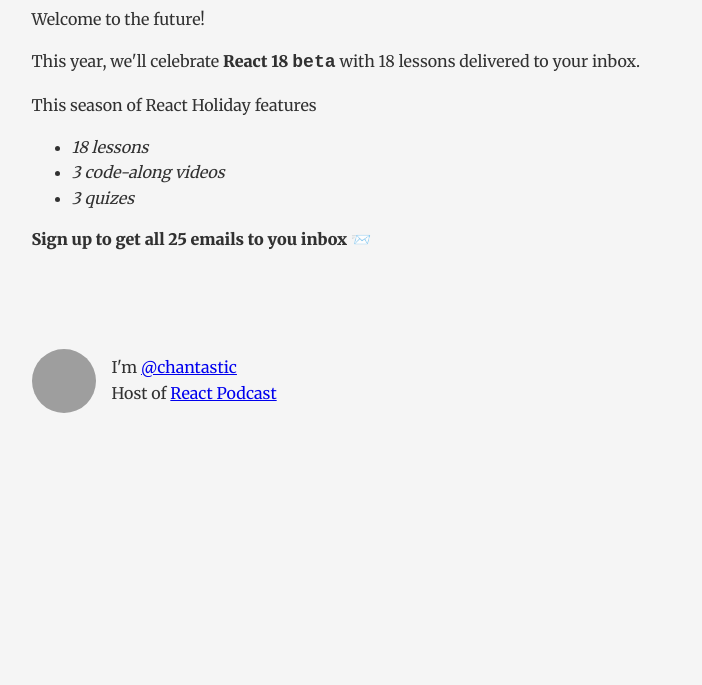
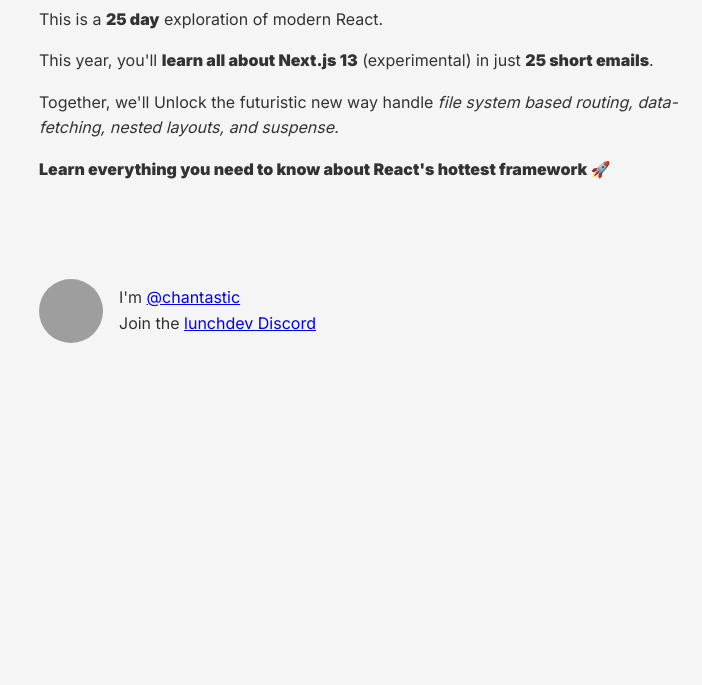
Before and after one commit to chantastic/react.holiday, an Astro site: page / in a window 1280 px wide. Shown: the part 115-800 px from the top of the page, without its empty margins (278-980 px from the left). Built offline with nearby package versions, Linux system fonts and the light colour scheme; Astro itself is replaced by a stand-in of ours; grey boxes are pictures that could not be loaded.

Commit message:
update home page for 2022

```diff
--- a/src/pages/index.astro
+++ b/src/pages/index.astro
@@ -6,7 +6,7 @@
 <html lang="en">
   <head>
     <BaseHead
-      title="React Holiday"
+      title="React Holiday, 2022 — Next.js 13"
       description="An annual celebration of React"
       permalink="https://react.holiday/"
     />
@@ -20,7 +20,7 @@
       crossorigin
     />
     <link
-      href="https://fonts.googleapis.com/css2?family=Merriweather:wght@400;900&display=swap"
+      href="https://fonts.googleapis.com/css2?family=Inter:wght@400;900&display=swap"
       rel="stylesheet"
     />
     <script
@@ -48,8 +48,9 @@
         );
         padding-block-start: 3rem;
 
-        font-family: "Merriweather", serif;
-        color: hsla(0, 0%, 0%, 0.8);
+        font-family: "Inter", sans-serif;
+
+        color: #333;
       }
 
       [data-prose] {
@@ -91,21 +92,28 @@
       </header>
       <main>
         <section>
-          <p>Welcome to the future!</p>
           <p>
-            This year, we'll celebrate <strong
-              >React 18 <code>beta</code>
-            </strong> with 18 lessons delivered to your inbox.
+            This is a <strong>25 day</strong> exploration of modern
+            React.
           </p>
-          <p>This season of React Holiday features</p>
-          <ul>
-            <li><em>18 lessons</em></li>
-            <li><em>3 code-along videos</em></li>
-            <li><em>3 quizes</em></li>
-          </ul>
+          <p>
+            This year, you'll <strong
+              >learn all about Next.js 13</strong
+            > (experimental) in just <strong
+              >25 short emails</strong
+            >.
+          </p>
+          <p>
+            Together, we'll Unlock the futuristic new way handle
+            <em
+              >file system based routing, data-fetching, nested
+              layouts, and suspense.</em
+            >
+          </p>
           <p>
             <strong
-              >Sign up to get all 25 emails to you inbox 📨</strong
+              >Learn everything you need to know about React's
+              hottest framework 🚀</strong
             >
           </p>
 
@@ -120,19 +128,22 @@
           <div data-author-attribution>
             <img
               src="https://chan.dev/avatars/latest"
-              alt=""
+              alt="chantastic smiling on a california gold background"
               data-avatar
               data-author-attribution--avatar
             />
             <div>
               I'm <a
                 href="https://twitter.com/chantastic"
+                target="_blank"
                 rel="noopener noreferrer"
                 target="_blank">@chantastic</a
               >
               <br />
-              Host of <a href="https://reactpodcast.com"
-                >React Podcast</a
+              Join the <a
+                href="https://discord.gg/lunchdev"
+                target="_blank"
+                rel="noopener noreferrer">lunchdev Discord</a
               >
             </div>
           </div>
```
